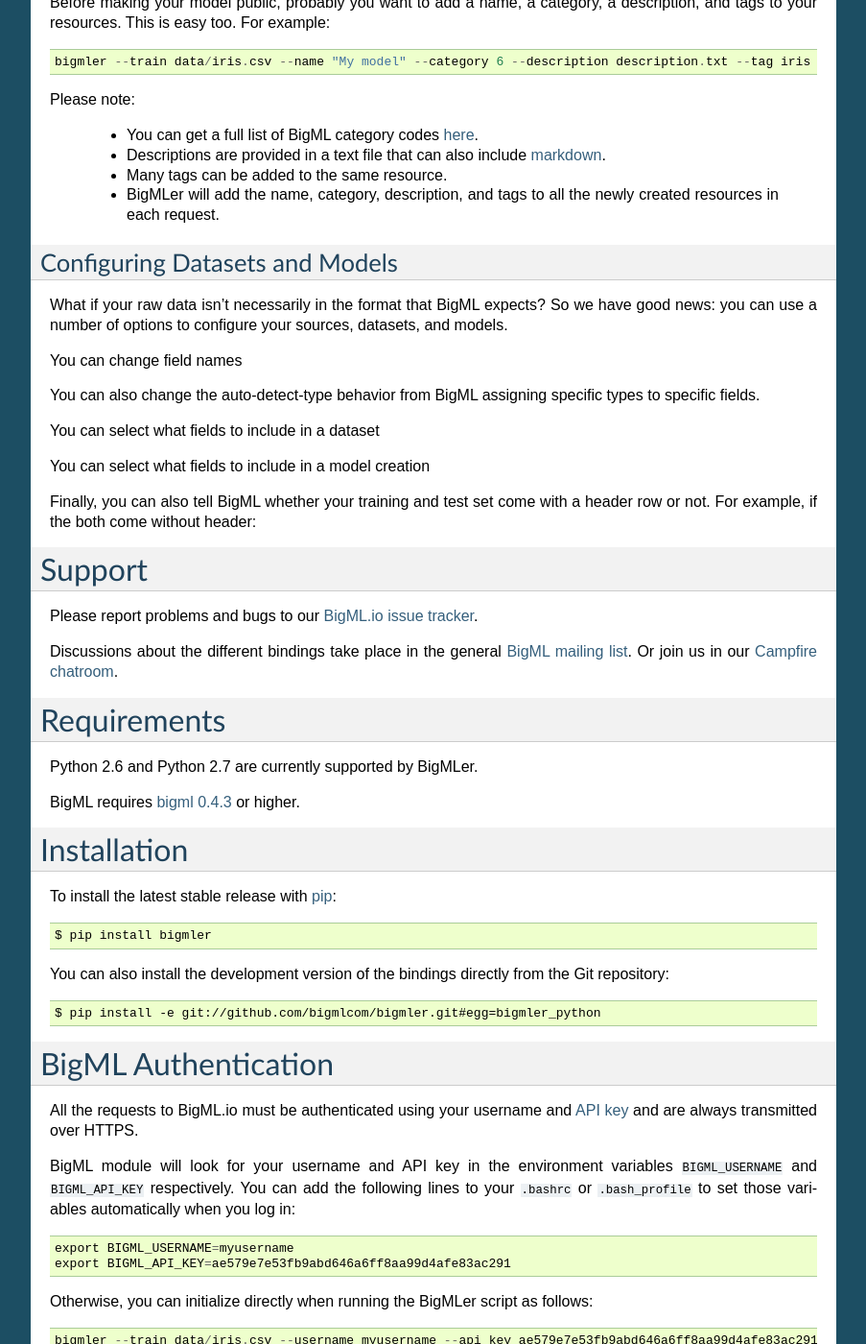
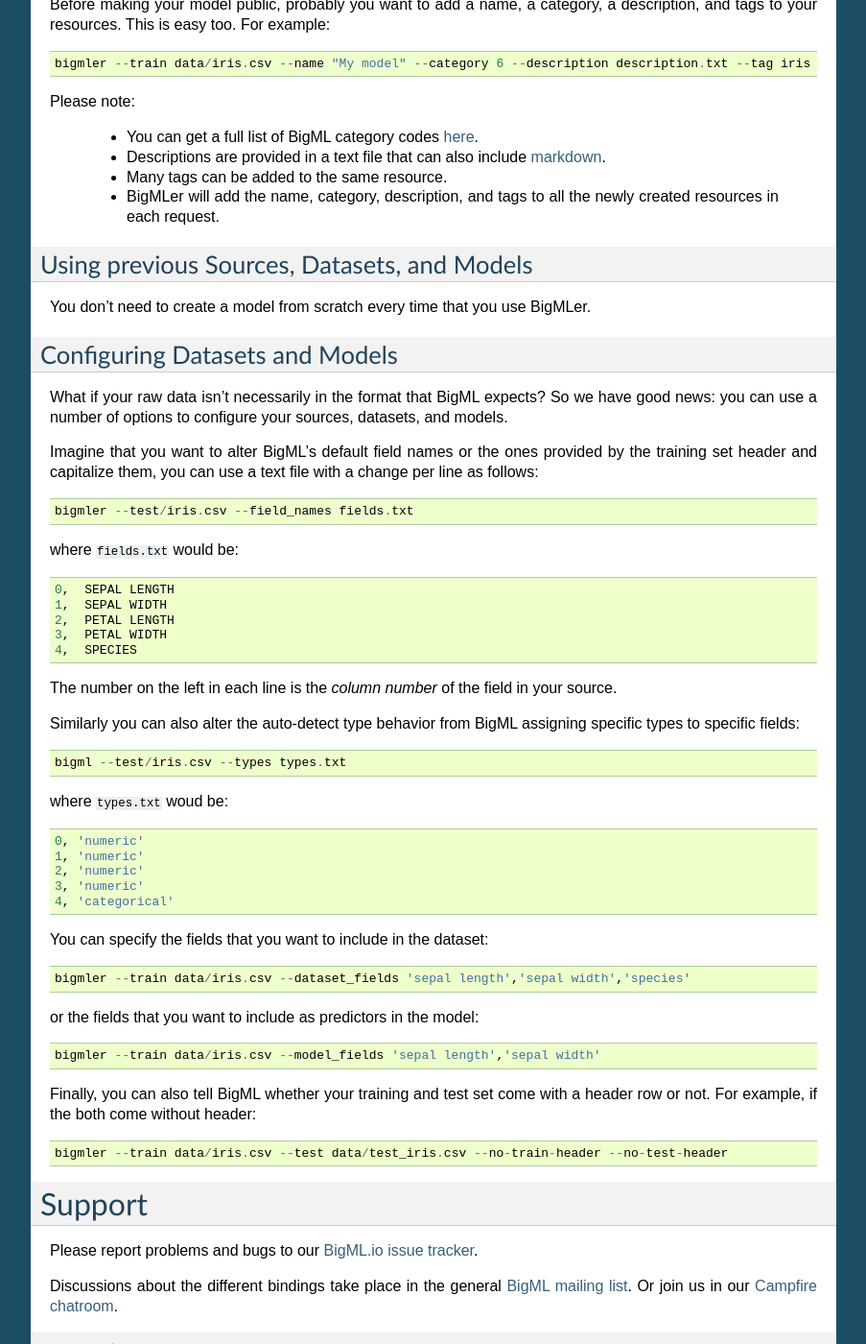
Before and after one commit to bigmlcom/bigmler, a Sphinx documentation site: the page built from docs/index.rst, in a window 1280 px wide and 1400 px high, scrolled down 1977 px. Shown: the whole window at 96% size, without its empty margins (198-1101 px from the left). Built offline with Sphinx 7.4.7, drawn with Linux system fonts in a browser that asks for light colours; some of the changed text lies outside the part shown.

Commit message:
Fix bug retrieving source and more docs

```diff
--- a/docs/index.rst
+++ b/docs/index.rst
@@ -14,7 +14,7 @@
 Quick Start
 ===========
 
-Let's see some basic usage examples. Check the installation and authentication
+Let's see some basic usage examples. Check the `installation <#bigmler-installation>`_ and `authentication <#bigml-authentication>`_
 sections below if you are not familiar with BigML.
 
 Basics
@@ -38,7 +38,7 @@
 If you do not specify an output file, BigMLer will auto-generate one for you based on
 the current date and time (e.g., `predictions_MonNov1212_174715.csv`).
 
-A different `objective field` (the field that you want to predict) can be selected using::
+A different ``objective field`` (the field that you want to predict) can be selected using::
 
     bigmler --train data/iris.csv  --test data/test_iris.csv --objective 'sepal length'
 
@@ -95,7 +95,7 @@
 
     bigmler --train data/iris.csv --black_box
 
-If you want also to make public your daaset::
+If you also want to make public your dataset::
 
     bigmler --train data/iris.csv --public_dataset
 
@@ -113,6 +113,15 @@
     - Many tags can be added to the same resource.
     - BigMLer will add the name, category, description, and tags to all the newly created resources in each request.
 
+
+Using previous Sources, Datasets, and Models
+--------------------------------------------
+
+You don't need to create a model from scratch every time that you use BigMLer.
+
+
+
+
 Configuring Datasets and Models
 -------------------------------
 
@@ -120,17 +129,47 @@
 have good news: you can use a number of options to configure your sources,
 datasets, and models.
 
-You can change field names
+Imagine that you want to alter BigML's default field names or the ones provided by the training set header and capitalize them, you can use a text file with a change per line as follows::
 
-You can also change the auto-detect-type behavior from BigML assigning specific
-types to specific fields.
+    bigmler --test/iris.csv --field_names fields.txt
 
-You can select what fields to include in a dataset
+where ``fields.txt`` would be::
 
-You can select what fields to include in a model creation
+    0,  SEPAL LENGTH
+    1,  SEPAL WIDTH
+    2,  PETAL LENGTH
+    3,  PETAL WIDTH
+    4,  SPECIES
+
+The number on the left in each line is the `column number` of the field in your
+source.
+
+
+Similarly you can also alter the auto-detect type behavior from BigML assigning specific
+types to specific fields::
+
+    bigml --test/iris.csv --types types.txt
+
+where ``types.txt`` woud be::
+
+    0, 'numeric'
+    1, 'numeric'
+    2, 'numeric'
+    3, 'numeric'
+    4, 'categorical'
+
+You can specify the fields that you want to include in the dataset::
+
+    bigmler --train data/iris.csv --dataset_fields 'sepal length','sepal width','species'
+
+or the fields that you want to include as predictors in the model::
+
+    bigmler --train data/iris.csv --model_fields 'sepal length','sepal width'
 
 Finally, you can also tell BigML whether your training and test set come with a
-header row or not. For example, if the both come without header:
+header row or not. For example, if the both come without header::
+
+    bigmler --train data/iris.csv --test data/test_iris.csv --no-train-header --no-test-header
 
 
 Support
@@ -150,8 +189,8 @@
 
 BigML requires `bigml 0.4.3 <https://github.com/bigmlcom/python>`_  or higher.
 
-Installation
-============
+BigMLer Installation
+====================
 
 To install the latest stable release with
 `pip <http://www.pip-installer.org/>`_::
@@ -278,37 +317,6 @@
 -------------
 --progress_bar          Shows an update on the bytes uploaded when creating a new source. This option might run into issues depending on the locale settings of your OS.
 
-Running the Tests
-=================
-
-To run the tests you will need to install
-`lettuce <http://packages.python.org/lettuce/tutorial/simple.html>`_::
-
-    $ pip install lettuce
-
-and set up your authentication via environment variables, as explained
-above. With that in place, you can run the test suite simply by::
-
-    $ cd tests
-    $ lettuce
-
-Additionally, `Tox <http://tox.testrun.org/>`_ can be used to
-automatically run the test suite in virtual environments for all
-supported Python versions.  To install Tox::
-
-    $ pip install tox
-
-Then run the tests from the top-level project directory::
-
-    $ tox
-
-Note that tox checks the exit status from the test command (lettuce) to
-determine pass/fail, but the latest version of lettuce (0.2.5)
-erroneously exits with a non-zero exit status indicating an error. So,
-tox will report failures even if the test suite is passing. This
-`should be fixed <https://github.com/gabrielfalcao/lettuce/pull/270>`_
-in the next release of lettuce.
-
 Building the Documentation
 ==========================
 
```
Also changed, not shown: 1 other file.
